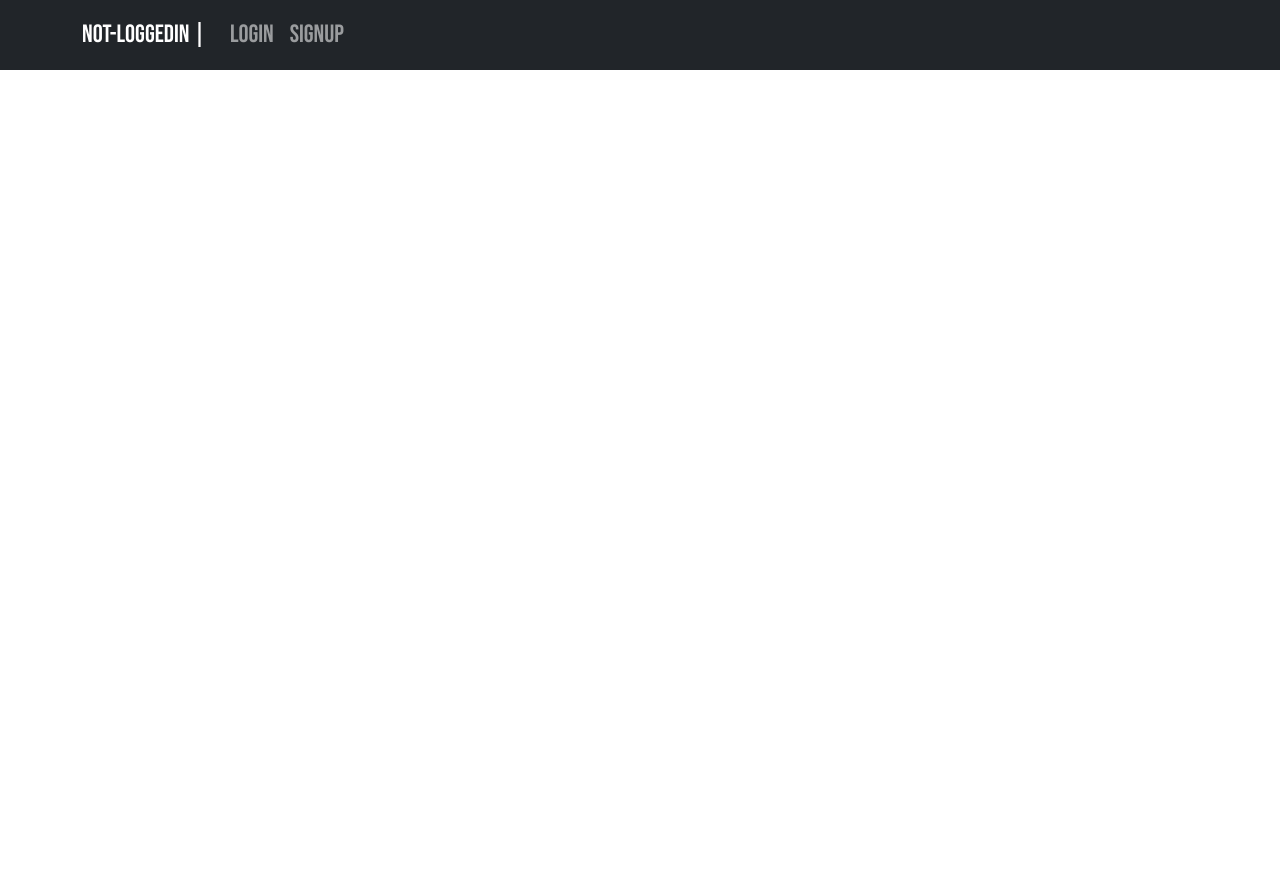
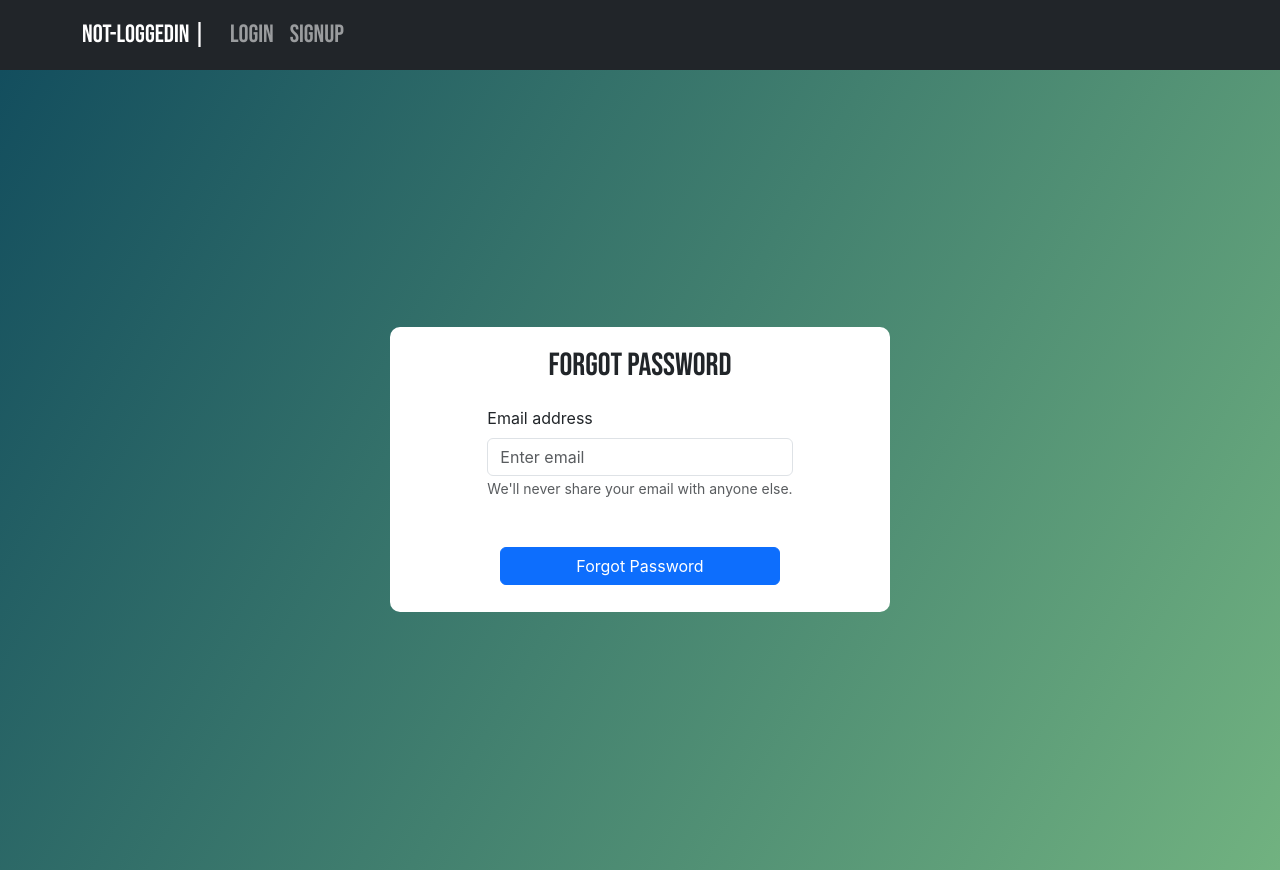
Before and after one commit to Mridulbirla13/JWT-REACT, a React (Create React App) app: page /forgot-password in a window 1280 px wide. Before the commit the page ends 800 px from the top, so only its background shows below. Built offline with nearby package versions, Linux system fonts and the light colour scheme; a web font is replaced by a local one.

Commit message:
Implemented forgot and reset password

```diff
--- a/src/App.js
+++ b/src/App.js
@@ -3,8 +3,8 @@ import Login from './pages/auth/login/Login';
 import Signup from './pages/auth/signup/Signup';
 import Navbar from './pages/Navibar/Navibar';
 import Dashboard from './pages/dashboard/Dashboard';
-// import ForgotPassword from './pages/auth/login/ForgotPassword';
-// import ResetPassword from './pages/auth/login/resetPassword';
+import ForgotPassword from './pages/auth/login/ForgotPassword';
+import ResetPassword from './pages/auth/login/ResetPassword';
 import { useEffect } from 'react';
 import { useNavigate } from 'react-router-dom';
 
@@ -24,8 +24,8 @@ function App() {
       <Navbar></Navbar>
       <Routes>
         <Route path="/login" element = {<Login></Login>}></Route>
-        {/* <Route path="/forgot-password" element={<ForgotPassword />} />
-        <Route path="/reset-password" element={<ResetPassword />} /> */}
+        <Route path="/forgot-password" element={<ForgotPassword />} />
+        <Route path="/reset-password/:token" element={<ResetPassword />} />
         <Route path="/register" element = {<Signup></Signup>}></Route>
         <Route path="/dashboard" element = {<Dashboard />}></Route>
         <Route path="/" element={<Navigate to = "/register"/>}></Route>
--- a/src/pages/auth/GitHubButton.js
+++ b/src/pages/auth/GitHubButton.js
@@ -9,7 +9,7 @@ const GitHubButton = () => {
     };
 
     const handleGitHubLogin = () => {
-        window.location.href = "https://jwt-node.onrender.com/auth/github";
+        window.location.href = "https://jwt-react.vercel.app/auth/github";
     };
     return (
         <div className="github-button">
--- a/src/pages/auth/GoogleButton.js
+++ b/src/pages/auth/GoogleButton.js
@@ -8,7 +8,7 @@ const GoogleButton = () => {
     };
 
     const handleGoogleLogin = () => {
-        window.location.href = "https://jwt-node.onrender.com/auth/google";
+        window.location.href = "https://jwt-react.vercel.app/auth/google";
     };
 
     return (
--- /dev/null
+++ b/src/pages/auth/login/ForgotPassword.js
@@ -0,0 +1,60 @@
+import React, { useState } from 'react';
+import { Form, Button } from 'react-bootstrap';
+
+const ForgotPassword = () => {
+  const [email, setEmail] = useState('');
+  const [message, setMessage] = useState('');
+
+  const handleSubmit = async (e) => {
+    e.preventDefault();
+    try {
+      const response = await fetch('https://jwt-react.vercel.app/auth/forgot-password', {
+        method: 'POST',
+        headers: {
+          'Content-Type': 'application/json',
+        },
+        body: JSON.stringify({ email }),
+      });
+      if (!response.ok) {
+        throw new Error(`HTTP error! Status: ${response.status}`);
+      }
+      const result = await response.json();
+      setMessage(result.message);
+    } catch (error) {
+      console.error('Error:', error);
+      setMessage('Something went wrong. Please try again later.');
+    }
+  };
+
+  return (
+    <div className='container-login'>
+      <div className="login-box">
+        <h1 className='login-head'>Forgot Password</h1>
+        <Form onSubmit={handleSubmit}>
+          <Form.Group className="mb-3" controlId="formBasicEmail">
+            <Form.Label>Email address</Form.Label>
+            <Form.Control
+              type="email"
+              name="email"
+              placeholder="Enter email"
+              value={email}
+              onChange={(e) => setEmail(e.target.value)}
+              required
+            />
+            <Form.Text className="text-muted">
+              We'll never share your email with anyone else.
+            </Form.Text>
+          </Form.Group>
+          <div className="btn">
+            <Button variant="primary" type="submit">
+              Forgot Password
+            </Button>
+          </div>
+        </Form>
+        {message && <p>{message}</p>}
+      </div>
+    </div>
+  );
+};
+
+export default ForgotPassword;
--- a/src/pages/auth/login/Login.js
+++ b/src/pages/auth/login/Login.js
@@ -5,7 +5,7 @@ import { useNavigate } from 'react-router-dom';
 import { useState } from 'react';
 import GoogleButton from '../GoogleButton';
 import GitHubButton from '../GitHubButton';
-// import { Link } from 'react-router-dom';
+import { Link } from 'react-router-dom';
 import "./Login.css";
 
 const Login = () => {
@@ -31,7 +31,7 @@ const Login = () => {
   const handleSubmit = async (e) => {
     e.preventDefault();
     try {
-      const response = await fetch("https://jwt-node.onrender.com/auth/login",{
+      const response = await fetch("https://jwt-react.vercel.app/auth/login",{
         method:"POST",
         headers:{
           "Content-Type":"application/json"
@@ -75,18 +75,18 @@ const Login = () => {
           <Form.Check type="checkbox" label="Show Password" onChange={handleShowPassword} checked={showPassword} />
         </Form.Group>
         <div className="btn">
-        <Button variant="primary" type="submit">
-          Login
-        </Button>
+          <Button variant="primary" type="submit">
+            Login
+          </Button>
         </div>
         <div className="gauth">
           <GoogleButton />
           <GitHubButton />
         </div>
       </Form>
-      {/* <div className="mt-3">
+        <div className="mt-3">
           <Link to="/forgot-password" className='fgtxt'>Forgot Password?</Link>
-        </div> */}
+        </div>
       </div>
     </div>
   )
--- /dev/null
+++ b/src/pages/auth/login/ResetPassword.js
@@ -0,0 +1,57 @@
+import React, { useState } from 'react';
+import { useParams } from 'react-router-dom';
+import { Form, Button } from 'react-bootstrap';
+import {  useNavigate } from 'react-router-dom';
+
+const ResetPassword = () => {
+  const { token } = useParams();
+  const [password, setPassword] = useState('');
+  const [message, setMessage] = useState('');
+  const navigate = useNavigate();
+
+  const handleSubmit = async (e) => {
+    e.preventDefault();
+    try {
+        const response = await fetch(`https://jwt-react.vercel.app/auth/reset-password/${token}`, {
+          method: 'POST',
+          headers: {
+            'Content-Type': 'application/json',
+          },
+          body: JSON.stringify({ password }),
+        });
+        const result = await response.json();
+        setMessage(result.message);
+        if (response.ok) {
+          // Redirect to login page or another page after successful password reset
+          setTimeout(() => {
+            navigate('/login');
+          }, 2000);
+        }
+      } catch (error) {
+        console.error('Error:', error);
+        setMessage('Something went wrong. Please try again later.');
+      }
+  };
+
+  return (
+    <div className='container-login'>
+      <div className="login-box">
+        <h1 className='login-head'>Reset Password</h1>
+        <Form onSubmit={handleSubmit}>
+          <Form.Group className="mb-3" controlId="formBasicEmail">
+            <Form.Label>New Password</Form.Label>
+            <Form.Control type="password" name="password" placeholder="Enter New Password" value={password} onChange={(e) => setPassword(e.target.value)} required/>
+          </Form.Group>
+          <div className="btn">
+            <Button variant="primary" type="submit">
+              Reset Password
+            </Button>
+          </div>
+        </Form>
+        {message && <p>{message}</p>}
+      </div>
+    </div>
+  );
+};
+
+export default ResetPassword;
--- a/src/pages/auth/signup/Signup.js
+++ b/src/pages/auth/signup/Signup.js
@@ -30,7 +30,7 @@ const Signup = () => {
   const handleSubmit = async (e) => {
     e.preventDefault();
     try {
-      const response = await fetch("https://jwt-node.onrender.com/user/register",{
+      const response = await fetch("https://jwt-react.vercel.app/user/register",{
         method:"POST",
         headers:{
           "Content-Type":"application/json"
--- a/src/pages/dashboard/Dashboard.js
+++ b/src/pages/dashboard/Dashboard.js
@@ -11,7 +11,7 @@ const Dashboard = () => {
   useEffect(() => {
     const fetchUsers = async () => {
       try {
-        const response = await fetch("https://jwt-node.onrender.com/api/users", {
+        const response = await fetch("https://jwt-react.vercel.app/api/users", {
           headers: {
             Authorization: `Bearer ${token}`
           }
```
